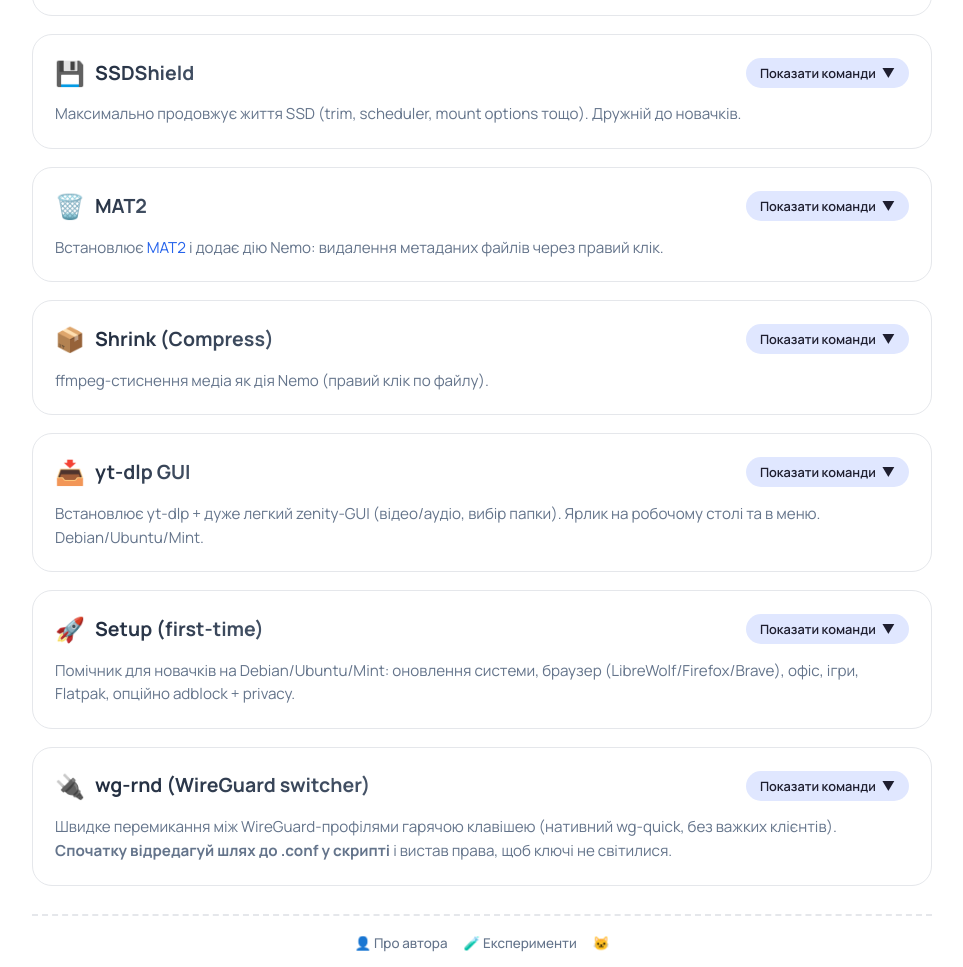
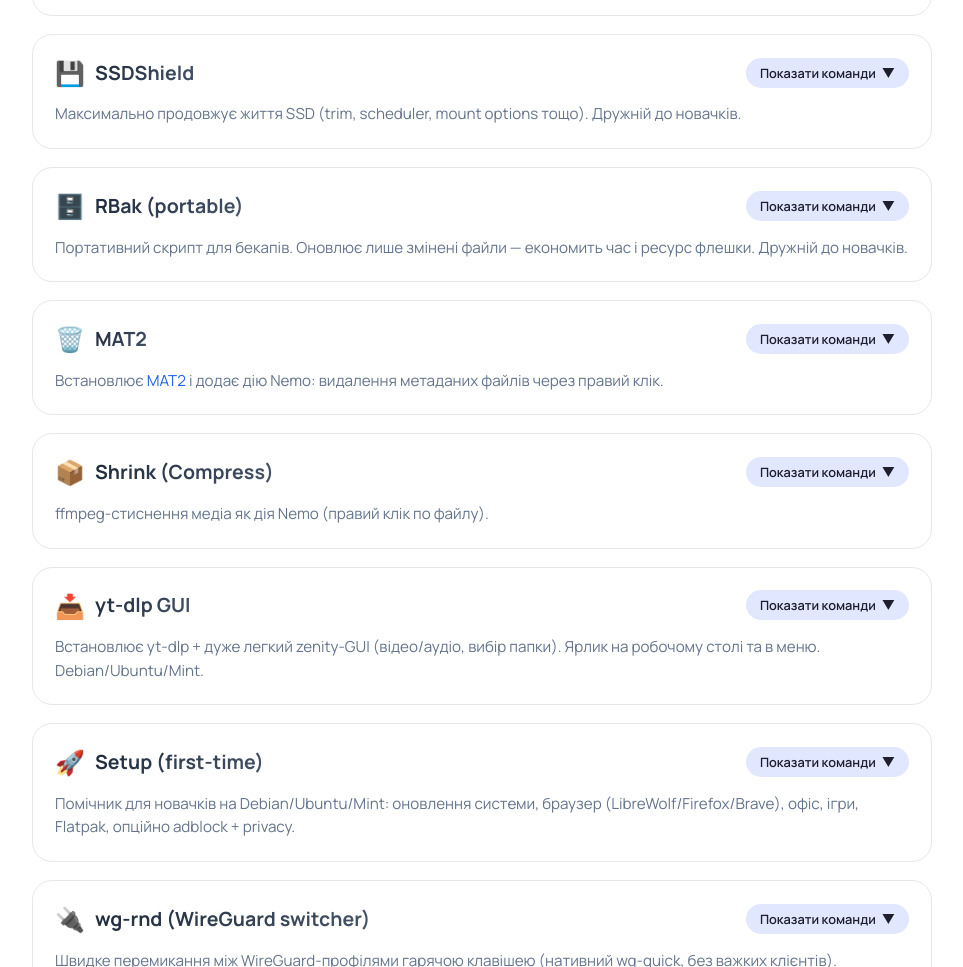
Before and after one commit to ualinuxoid/ualinuxoid.github.io, a plain HTML site: page index.html in a window 1280 px wide. Shown: the part 1046-2013 px from the top of the page, without its empty margins (158-1121 px from the left). Drawn offline with Linux system fonts and the light colour scheme.

Commit message:
Add RBak (portable backup script) to the website

```diff
--- a/index.html
+++ b/index.html
@@ -135,6 +135,7 @@
 <div class="script-item"><div class="script-header" onclick="toggleSpoiler(this)"><div class="script-title"><span class="icon">🔒</span><span class="name">Privacy hardener</span></div><button class="sp-btn" type="button"><span>Показати команди</span> <span class="arrow">▼</span></button></div><div class="script-desc">Косметичні твіки приватності: рандомізація MAC, NTS, DNS-over-TLS та інші дрібні покращення без важкої «магії».</div><div class="sp-content"><div class="cmd-block"><span class="cmd-label">Codeberg</span><code>sudo curl -s https://codeberg.org/ualinuxoid/lintweak/raw/branch/main/scripts/Privacy.sh | bash</code></div><div class="cmd-block"><span class="cmd-label">GitHub (дзеркало)</span><code>sudo curl -s https://github.com/ualinuxoid/lintweak/raw/refs/heads/main/scripts/Privacy.sh | bash</code></div></div></div>
 <div class="script-item"><div class="script-header" onclick="toggleSpoiler(this)"><div class="script-title"><span class="icon">🧱</span><span class="name">Adblock (hosts)</span></div><button class="sp-btn" type="button"><span>Показати команди</span> <span class="arrow">▼</span></button></div><div class="script-desc">Hosts-базований блокувальник реклами (списки StevenBlack). Опційно: fake news, gambling, porn, social, російська пропаганда. Ставить systemd-таймер автооновлення.</div><div class="sp-content"><div class="cmd-block"><span class="cmd-label">Codeberg</span><code>sudo curl -s https://codeberg.org/ualinuxoid/lintweak/raw/branch/main/scripts/adblock.sh | bash</code></div><div class="cmd-block"><span class="cmd-label">GitHub (дзеркало)</span><code>sudo curl -s https://github.com/ualinuxoid/lintweak/raw/refs/heads/main/scripts/adblock.sh | bash</code></div></div></div>
 <div class="script-item"><div class="script-header" onclick="toggleSpoiler(this)"><div class="script-title"><span class="icon">💾</span><span class="name">SSDShield</span></div><button class="sp-btn" type="button"><span>Показати команди</span> <span class="arrow">▼</span></button></div><div class="script-desc">Максимально продовжує життя SSD (trim, scheduler, mount options тощо). Дружній до новачків.</div><div class="sp-content"><div class="cmd-block"><span class="cmd-label">Codeberg</span><code>sudo curl -s https://codeberg.org/ualinuxoid/lintweak/raw/branch/main/scripts/ssdshield.sh | bash</code></div><div class="cmd-block"><span class="cmd-label">GitHub (дзеркало)</span><code>sudo curl -s https://github.com/ualinuxoid/lintweak/raw/refs/heads/main/scripts/ssdshield.sh | bash</code></div></div></div>
+<div class="script-item"><div class="script-header" onclick="toggleSpoiler(this)"><div class="script-title"><span class="icon">🗄️</span><span class="name">RBak (portable)</span></div><button class="sp-btn" type="button"><span>Показати команди</span> <span class="arrow">▼</span></button></div><div class="script-desc">Портативний скрипт для бекапів. Оновлює лише змінені файли — економить час і ресурс флешки. Дружній до новачків.</div><div class="sp-content"><div class="cmd-block"><span class="cmd-label">Codeberg</span><code>curl -L -o rbak.sh https://codeberg.org/ualinuxoid/lintweak/raw/branch/main/scripts/rbak.sh && chmod +x rbak.sh && ./rbak.sh</code></div><div class="cmd-block"><span class="cmd-label">GitHub (дзеркало)</span><code>curl -L -o rbak.sh https://github.com/ualinuxoid/lintweak/raw/refs/heads/main/scripts/rbak.sh && chmod +x rbak.sh && ./rbak.sh</code></div></div></div>
 <div class="script-item"><div class="script-header" onclick="toggleSpoiler(this)"><div class="script-title"><span class="icon">🗑️</span><span class="name">MAT2</span></div><button class="sp-btn" type="button"><span>Показати команди</span> <span class="arrow">▼</span></button></div><div class="script-desc">Встановлює <a href="https://github.com/jvoisin/mat2" target="_blank" rel="noopener">MAT2</a> і додає дію Nemo: видалення метаданих файлів через правий клік.</div><div class="sp-content"><div class="cmd-block"><span class="cmd-label">Codeberg</span><code>sudo curl -s https://codeberg.org/ualinuxoid/lintweak/raw/branch/main/scripts/Mat2.sh | bash</code></div><div class="cmd-block"><span class="cmd-label">GitHub (дзеркало)</span><code>sudo curl -s https://github.com/ualinuxoid/lintweak/raw/refs/heads/main/scripts/Mat2.sh | bash</code></div></div></div>
 <div class="script-item"><div class="script-header" onclick="toggleSpoiler(this)"><div class="script-title"><span class="icon">📦</span><span class="name">Shrink (Compress)</span></div><button class="sp-btn" type="button"><span>Показати команди</span> <span class="arrow">▼</span></button></div><div class="script-desc">ffmpeg-стиснення медіа як дія Nemo (правий клік по файлу).</div><div class="sp-content"><div class="cmd-block"><span class="cmd-label">Codeberg</span><code>sudo curl -s https://codeberg.org/ualinuxoid/lintweak/raw/branch/main/scripts/Compress.sh | bash</code></div><div class="cmd-block"><span class="cmd-label">GitHub (дзеркало)</span><code>sudo curl -s https://github.com/ualinuxoid/lintweak/raw/refs/heads/main/scripts/Compress.sh | bash</code></div></div></div>
 <div class="script-item"><div class="script-header" onclick="toggleSpoiler(this)"><div class="script-title"><span class="icon">📥</span><span class="name">yt-dlp GUI</span></div><button class="sp-btn" type="button"><span>Показати команди</span> <span class="arrow">▼</span></button></div><div class="script-desc">Встановлює yt-dlp + дуже легкий zenity-GUI (відео/аудіо, вибір папки). Ярлик на робочому столі та в меню. Debian/Ubuntu/Mint.</div><div class="sp-content"><div class="cmd-block"><span class="cmd-label">Codeberg</span><code>sudo curl -s https://codeberg.org/ualinuxoid/lintweak/raw/branch/main/scripts/yt-dlp.sh | bash</code></div><div class="cmd-block"><span class="cmd-label">GitHub (дзеркало)</span><code>sudo curl -s https://github.com/ualinuxoid/lintweak/raw/refs/heads/main/scripts/yt-dlp.sh | bash</code></div></div></div>
@@ -154,7 +155,8 @@
 <div class="script-item"><div class="script-header" onclick="toggleSpoiler(this)"><div class="script-title"><span class="icon">🚫</span><span class="name">NoRU (ru network blocker)</span></div><button class="sp-btn" type="button"><span>Show commands</span> <span class="arrow">▼</span></button></div><div class="script-desc">Blocks as much of the "runet" as possible. Modes: <strong>normal</strong> (hosts from rublock), <strong>aggressive</strong> (fights .ru/.su TLDs), <strong>extreme</strong> (IP banlists — not recommended).</div><div class="sp-content"><div class="cmd-block"><span class="cmd-label">Codeberg</span><code>sudo curl -s https://codeberg.org/ualinuxoid/lintweak/raw/branch/main/scripts/noru.sh | bash</code></div><div class="cmd-block"><span class="cmd-label">GitHub (mirror)</span><code>sudo curl -s https://github.com/ualinuxoid/lintweak/raw/refs/heads/main/scripts/noru.sh | bash</code></div></div></div>
 <div class="script-item"><div class="script-header" onclick="toggleSpoiler(this)"><div class="script-title"><span class="icon">🔒</span><span class="name">Privacy hardener</span></div><button class="sp-btn" type="button"><span>Show commands</span> <span class="arrow">▼</span></button></div><div class="script-desc">Cosmetic privacy tweaks: MAC randomization, NTS, DNS-over-TLS and other small improvements.</div><div class="sp-content"><div class="cmd-block"><span class="cmd-label">Codeberg</span><code>sudo curl -s https://codeberg.org/ualinuxoid/lintweak/raw/branch/main/scripts/Privacy.sh | bash</code></div><div class="cmd-block"><span class="cmd-label">GitHub (mirror)</span><code>sudo curl -s https://github.com/ualinuxoid/lintweak/raw/refs/heads/main/scripts/Privacy.sh | bash</code></div></div></div>
 <div class="script-item"><div class="script-header" onclick="toggleSpoiler(this)"><div class="script-title"><span class="icon">🧱</span><span class="name">Adblock (hosts)</span></div><button class="sp-btn" type="button"><span>Show commands</span> <span class="arrow">▼</span></button></div><div class="script-desc">Hosts-based ad blocker (StevenBlack lists). Optional: fake news, gambling, porn, social, Russian propaganda. Sets up a systemd timer for auto-updates.</div><div class="sp-content"><div class="cmd-block"><span class="cmd-label">Codeberg</span><code>sudo curl -s https://codeberg.org/ualinuxoid/lintweak/raw/branch/main/scripts/adblock.sh | bash</code></div><div class="cmd-block"><span class="cmd-label">GitHub (mirror)</span><code>sudo curl -s https://github.com/ualinuxoid/lintweak/raw/refs/heads/main/scripts/adblock.sh | bash</code></div></div></div>
-<div class="script-item"><div class="script-header" onclick="toggleSpoiler(this)"><div class="script-title"><span class="icon">💾</span><span class="name">SSDShield</span></div><button class="sp-btn" type="button"><span>Show commands</span> <span class="arrow">▼</span></button></div><div class="script-desc">Maximizes SSD lifespan (trim, scheduler, mount options, etc.). Beginner-friendly.</div><div class="sp-content"><div class="cmd-block"><span class="cmd-label">Codeberg</span><code>sudo curl -s https://codeberg.org/ualinuxoid/lintweak/raw/refs/heads/main/scripts/ssdshield.sh | bash</code></div><div class="cmd-block"><span class="cmd-label">GitHub (mirror)</span><code>sudo curl -s https://github.com/ualinuxoid/lintweak/raw/refs/heads/main/scripts/ssdshield.sh | bash</code></div></div></div>
+<div class="script-item"><div class="script-header" onclick="toggleSpoiler(this)"><div class="script-title"><span class="icon">💾</span><span class="name">SSDShield</span></div><button class="sp-btn" type="button"><span>Show commands</span> <span class="arrow">▼</span></button></div><div class="script-desc">Maximizes SSD lifespan (trim, scheduler, mount options, etc.). Beginner-friendly.</div><div class="sp-content"><div class="cmd-block"><span class="cmd-label">Codeberg</span><code>sudo curl -s https://codeberg.org/ualinuxoid/lintweak/raw/branch/main/scripts/ssdshield.sh | bash</code></div><div class="cmd-block"><span class="cmd-label">GitHub (mirror)</span><code>sudo curl -s https://github.com/ualinuxoid/lintweak/raw/refs/heads/main/scripts/ssdshield.sh | bash</code></div></div></div>
+<div class="script-item"><div class="script-header" onclick="toggleSpoiler(this)"><div class="script-title"><span class="icon">🗄️</span><span class="name">RBak (portable)</span></div><button class="sp-btn" type="button"><span>Show commands</span> <span class="arrow">▼</span></button></div><div class="script-desc">Portable backup script. Only changed files are updated — saves time and flash lifespan. Beginner-friendly.</div><div class="sp-content"><div class="cmd-block"><span class="cmd-label">Codeberg</span><code>curl -L -o rbak.sh https://codeberg.org/ualinuxoid/lintweak/raw/branch/main/scripts/rbak.sh && chmod +x rbak.sh && ./rbak.sh</code></div><div class="cmd-block"><span class="cmd-label">GitHub (mirror)</span><code>curl -L -o rbak.sh https://github.com/ualinuxoid/lintweak/raw/refs/heads/main/scripts/rbak.sh && chmod +x rbak.sh && ./rbak.sh</code></div></div></div>
 <div class="script-item"><div class="script-header" onclick="toggleSpoiler(this)"><div class="script-title"><span class="icon">🗑️</span><span class="name">MAT2</span></div><button class="sp-btn" type="button"><span>Show commands</span> <span class="arrow">▼</span></button></div><div class="script-desc">Installs <a href="https://github.com/jvoisin/mat2" target="_blank" rel="noopener">MAT2</a> and a Nemo action to strip metadata via right-click.</div><div class="sp-content"><div class="cmd-block"><span class="cmd-label">Codeberg</span><code>sudo curl -s https://codeberg.org/ualinuxoid/lintweak/raw/branch/main/scripts/Mat2.sh | bash</code></div><div class="cmd-block"><span class="cmd-label">GitHub (mirror)</span><code>sudo curl -s https://github.com/ualinuxoid/lintweak/raw/refs/heads/main/scripts/Mat2.sh | bash</code></div></div></div>
 <div class="script-item"><div class="script-header" onclick="toggleSpoiler(this)"><div class="script-title"><span class="icon">📦</span><span class="name">Shrink (Compress)</span></div><button class="sp-btn" type="button"><span>Show commands</span> <span class="arrow">▼</span></button></div><div class="script-desc">ffmpeg-based media compression as a Nemo right-click action.</div><div class="sp-content"><div class="cmd-block"><span class="cmd-label">Codeberg</span><code>sudo curl -s https://codeberg.org/ualinuxoid/lintweak/raw/branch/main/scripts/Compress.sh | bash</code></div><div class="cmd-block"><span class="cmd-label">GitHub (mirror)</span><code>sudo curl -s https://github.com/ualinuxoid/lintweak/raw/refs/heads/main/scripts/Compress.sh | bash</code></div></div></div>
 <div class="script-item"><div class="script-header" onclick="toggleSpoiler(this)"><div class="script-title"><span class="icon">📥</span><span class="name">yt-dlp GUI</span></div><button class="sp-btn" type="button"><span>Show commands</span> <span class="arrow">▼</span></button></div><div class="script-desc">Installs yt-dlp plus a tiny zenity GUI (video/audio, folder pick). Desktop shortcut and menu entry. Debian/Ubuntu/Mint.</div><div class="sp-content"><div class="cmd-block"><span class="cmd-label">Codeberg</span><code>sudo curl -s https://codeberg.org/ualinuxoid/lintweak/raw/branch/main/scripts/yt-dlp.sh | bash</code></div><div class="cmd-block"><span class="cmd-label">GitHub (mirror)</span><code>sudo curl -s https://github.com/ualinuxoid/lintweak/raw/refs/heads/main/scripts/yt-dlp.sh | bash</code></div></div></div>
```
